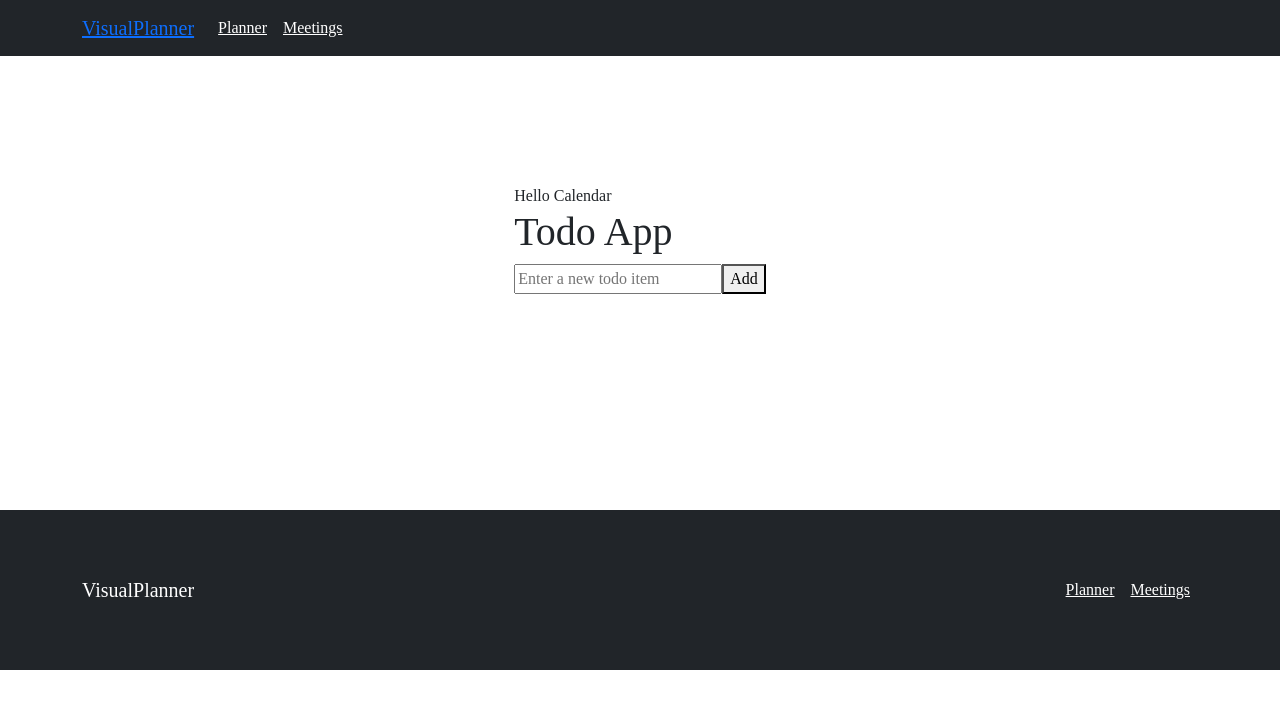
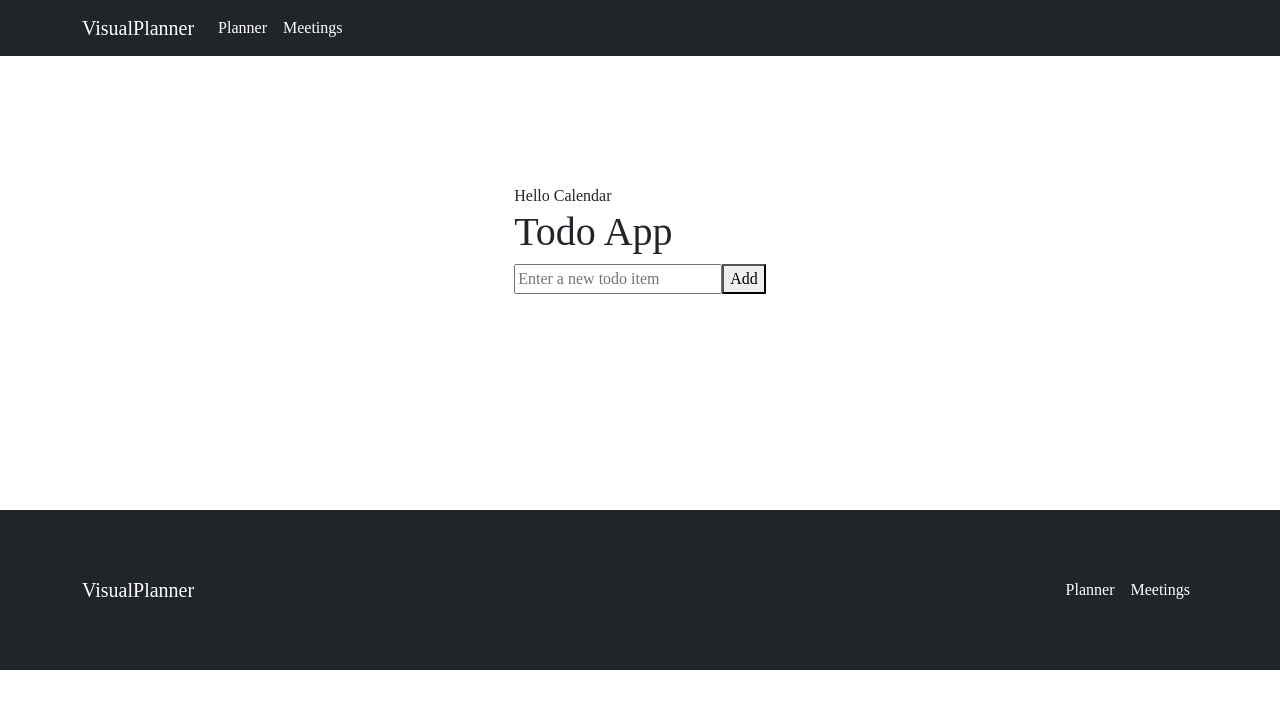
Before and after one commit to cristinabadea/VisualPlanner, a React (Create React App) app: page /planner in a window 1280 px wide. Shown: the top 708 px of the page. Built offline with nearby package versions, Linux system fonts and the light colour scheme.

Commit message:
Style changes to header and footer

```diff
--- a/src/components/footer/Footer.js
+++ b/src/components/footer/Footer.js
@@ -13,15 +13,23 @@ function Footer() {
       variant="dark"
     >
       <Container>
-        <Navbar.Brand href="/">VisualPlanner</Navbar.Brand>
+        <Navbar.Brand>
+          <Link id="my-links" to="/">
+            VisualPlanner
+          </Link>
+        </Navbar.Brand>
         <Navbar className="my-nav-links" id="responsive-navbar-nav">
           <Nav className="me-auto">
             <Nav.Link>
-              <Link to="/planner">Planner</Link>
+              <Link id="my-links" to="/planner">
+                Planner
+              </Link>
             </Nav.Link>
             <Nav.Link>
               {" "}
-              <Link to="/meetings">Meetings</Link>
+              <Link id="my-links" to="/meetings">
+                Meetings
+              </Link>
             </Nav.Link>
           </Nav>
         </Navbar>
--- a/src/components/footer/style.css
+++ b/src/components/footer/style.css
@@ -9,3 +9,18 @@
   flex-direction: row;
   justify-content: flex-end;
 }
+
+#my-links {
+  text-decoration: none;
+  color: white;
+}
+
+#my-links:hover {
+  color: yellow;
+  border: 1px solid yellow;
+  padding: 0.3rem;
+}
+
+#my-links:focus {
+  color: yellow;
+}
--- a/src/components/header/Header.js
+++ b/src/components/header/Header.js
@@ -8,16 +8,22 @@ function Header() {
     <Navbar collapseOnSelect expand="lg" bg="dark" variant="dark">
       <Container>
         <Navbar.Brand>
-          <Link to="/">VisualPlanner</Link>
+          <Link id="my-links" to="/">
+            VisualPlanner
+          </Link>
         </Navbar.Brand>
         <Navbar.Toggle aria-controls="responsive-navbar-nav" />
         <Navbar.Collapse id="responsive-navbar-nav">
           <Nav className="me-auto">
             <Nav.Link>
-              <Link to="/planner">Planner</Link>
+              <Link id="my-links" to="/planner">
+                Planner
+              </Link>
             </Nav.Link>
             <Nav.Link>
-              <Link to="/meetings">Meetings</Link>
+              <Link id="my-links" to="/meetings">
+                Meetings
+              </Link>
             </Nav.Link>
           </Nav>
         </Navbar.Collapse>
--- a/src/components/header/style.css
+++ b/src/components/header/style.css
@@ -1,7 +1,26 @@
-.nav-link a {
-    color:white;
+/** @format */
+
+.my-nav {
+  height: 10rem;
 }
 
-.navbar-brand {
-    color:white;
+.my-nav-links {
+  display: flex;
+  flex-direction: row;
+  justify-content: flex-end;
 }
+
+#my-links {
+  text-decoration: none;
+  color: white;
+}
+
+#my-links:hover {
+  color: yellow;
+  border: 1px solid yellow;
+  padding: 0.3rem;
+}
+
+#my-links:focus {
+  color: yellow;
+}
```
